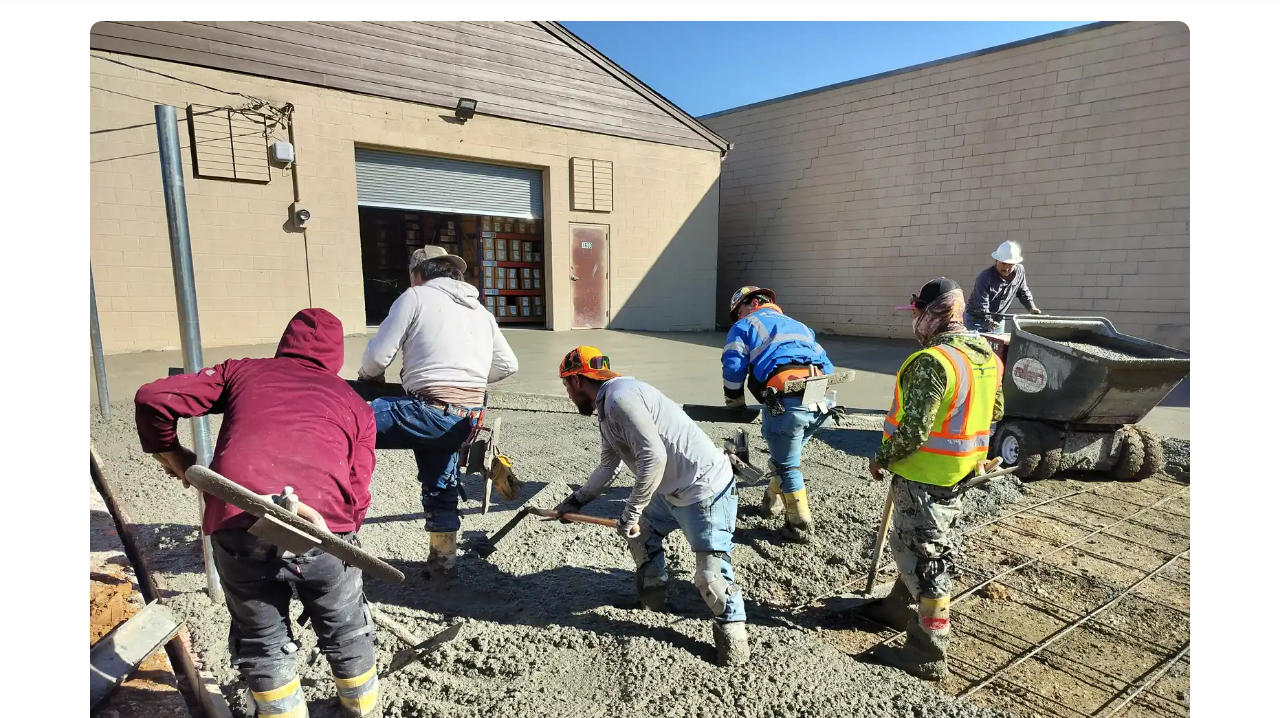
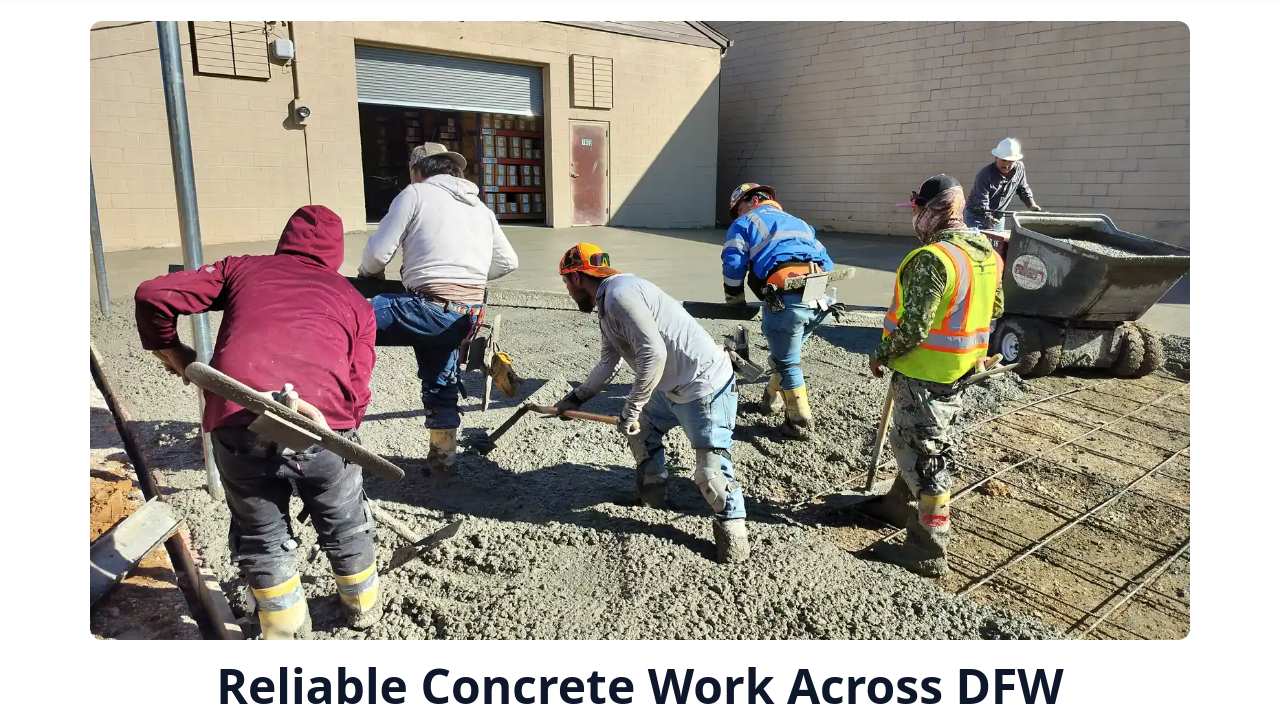
Before and after one commit to keyserjose044/jomaconcrete, an Astro site: page / in a window 1280 px wide. Shown: the part 60-778 px from the top of the page. Built offline with nearby package versions, Linux system fonts and the light colour scheme; Astro itself is replaced by a stand-in of ours.

Commit message:
Enhance image attributes and styles in index.astro

```diff
--- a/src/pages/index.astro
+++ b/src/pages/index.astro
@@ -23,6 +23,9 @@ const hero = '/images_webp/hero.webp';
       alt="JOMA Concrete crew working on a driveway"
       decoding="async"
       loading="eager"
+      fetchpriority="high"
+      width="1600"
+      height="900"
     />
 
     <div class="hero-inner">
@@ -78,11 +81,11 @@ const hero = '/images_webp/hero.webp';
   <!-- ===== GALLERY TEASER ===== -->
   <section id="gallery" class="pair">
     <figure>
-      <img src="/images_webp/2ndchancejob.webp" alt="ADA handicap ramps at 2nd Chance Baptist Church" loading="lazy" />
+      <img src="/images_webp/2ndchancejob.webp" alt="ADA handicap ramps at 2nd Chance Baptist Church" loading="lazy" decoding="async" width="800" height="600" style="width:100%;height:auto;display:block;" />
       <figcaption>ADA handicap ramps at 2nd Chance Baptist Church</figcaption>
     </figure>
     <figure>
-      <img src="/images_webp/retainingwallbtc.webp" alt="8 ft retaining wall and pillars at Big Town Concrete Plant" loading="lazy" />
+      <img src="/images_webp/retainingwallbtc.webp" alt="8 ft retaining wall and pillars at Big Town Concrete Plant" loading="lazy" decoding="async" width="800" height="600" style="width:100%;height:auto;display:block;" />
       <figcaption>8 ft retaining wall and pillars at Big Town Concrete Plant</figcaption>
     </figure>
   </section>
@@ -140,9 +143,10 @@ const hero = '/images_webp/hero.webp';
     .hero-img {
       width: 100%;
       height: auto;
+      aspect-ratio: 16 / 9;
       display: block;
       border-radius: 12px;
-      object-fit: contain;
+      object-fit: cover;
     }
 
     .hero-inner {
```
